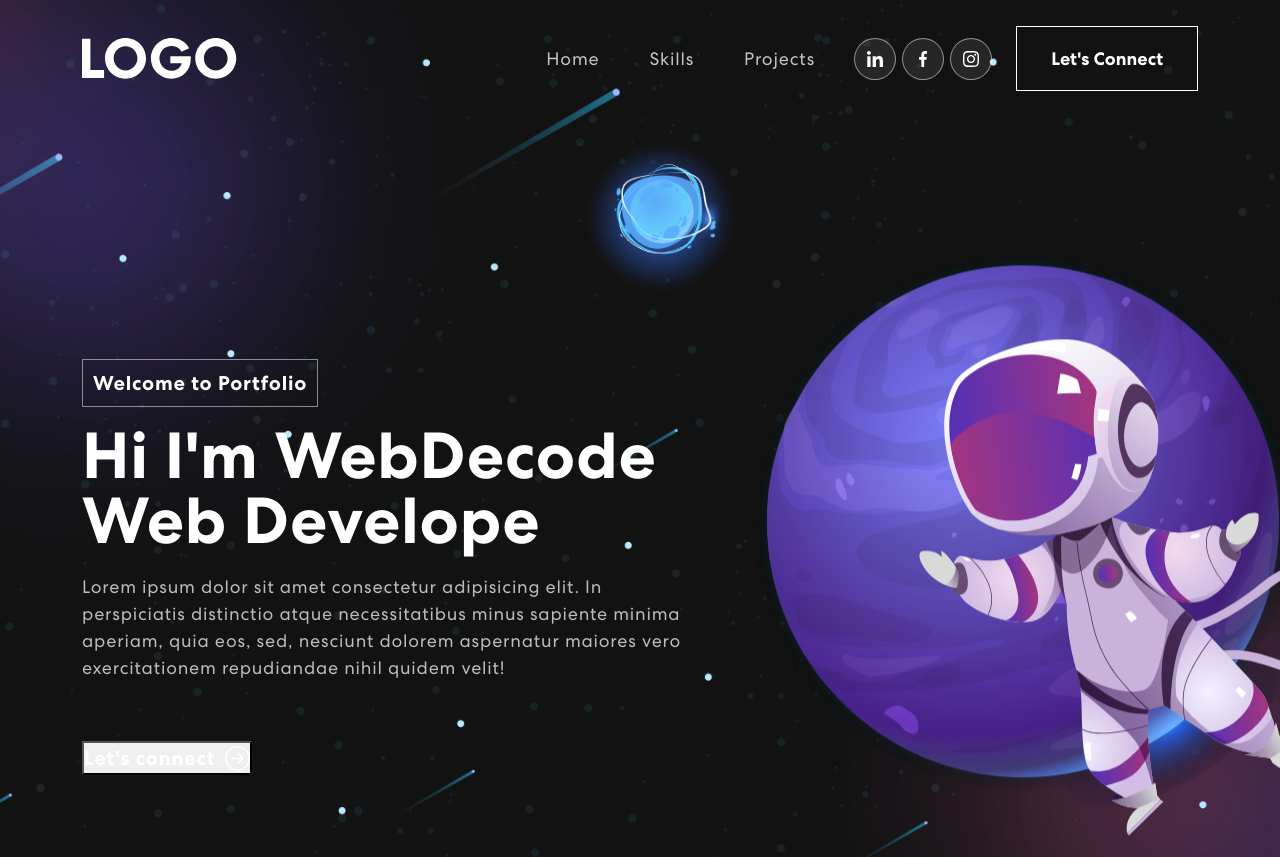
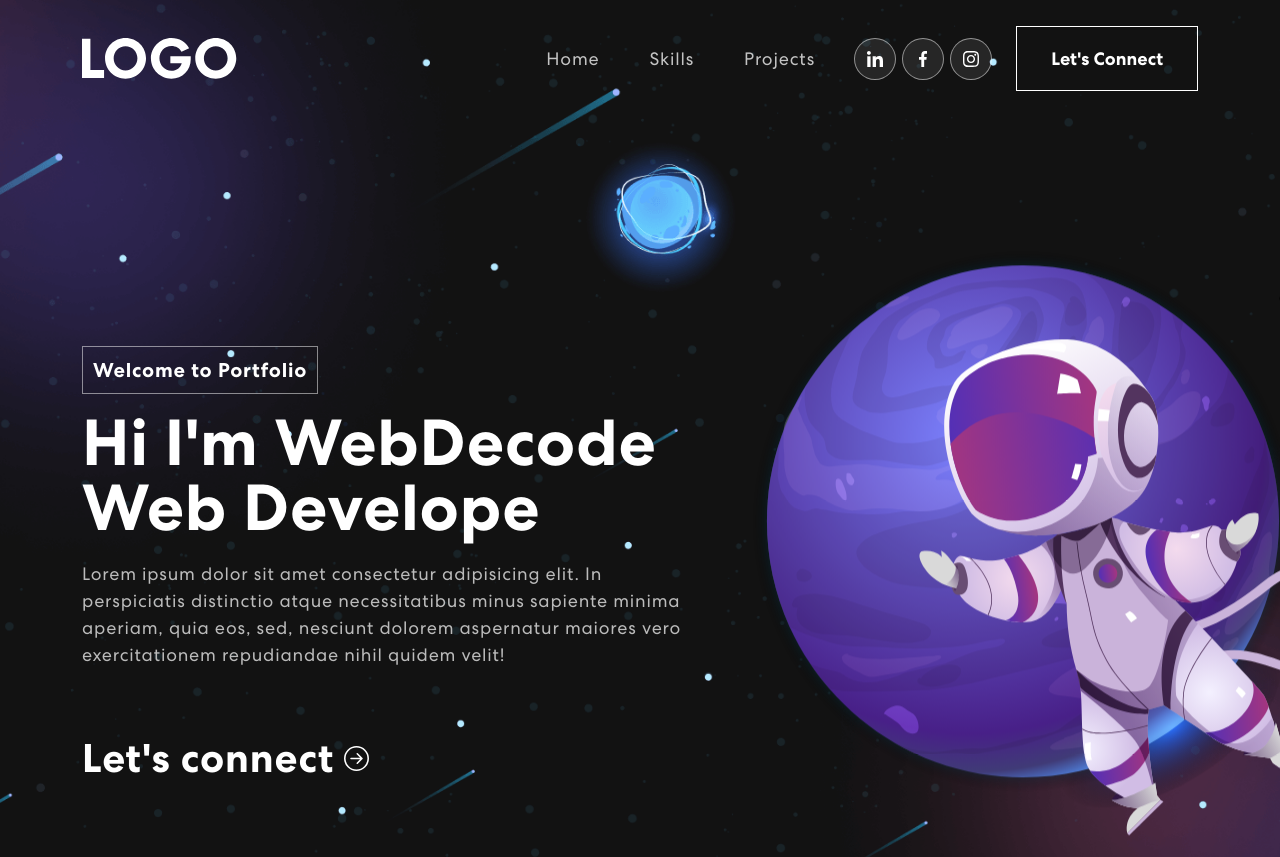
Before and after one commit to ClaudioBarlassina/Web-Porfolio, a React (Vite) app: page / in a window 1280 px wide. Shown: the top 857 px of the page. Built offline with nearby package versions, Linux system fonts and the light colour scheme.

Commit message:
actualizacion

```diff
--- a/src/App.css
+++ b/src/App.css
@@ -235,11 +235,13 @@ nav.navbar .navbar-toggler[aria-expanded="true"] .navbar-toggler-icon {
 .banner button{
   color: #fff;
   font-weight: 700;
-  font-size: 20px;
+  font-size: 40px;
   margin-top: 60px;
   letter-spacing: 0.8px;
   display: flex;
   align-items: center;
+  background-color:transparent;
+  border: none;
 }
 .banner button svg{
   font-size: 25px;
```
